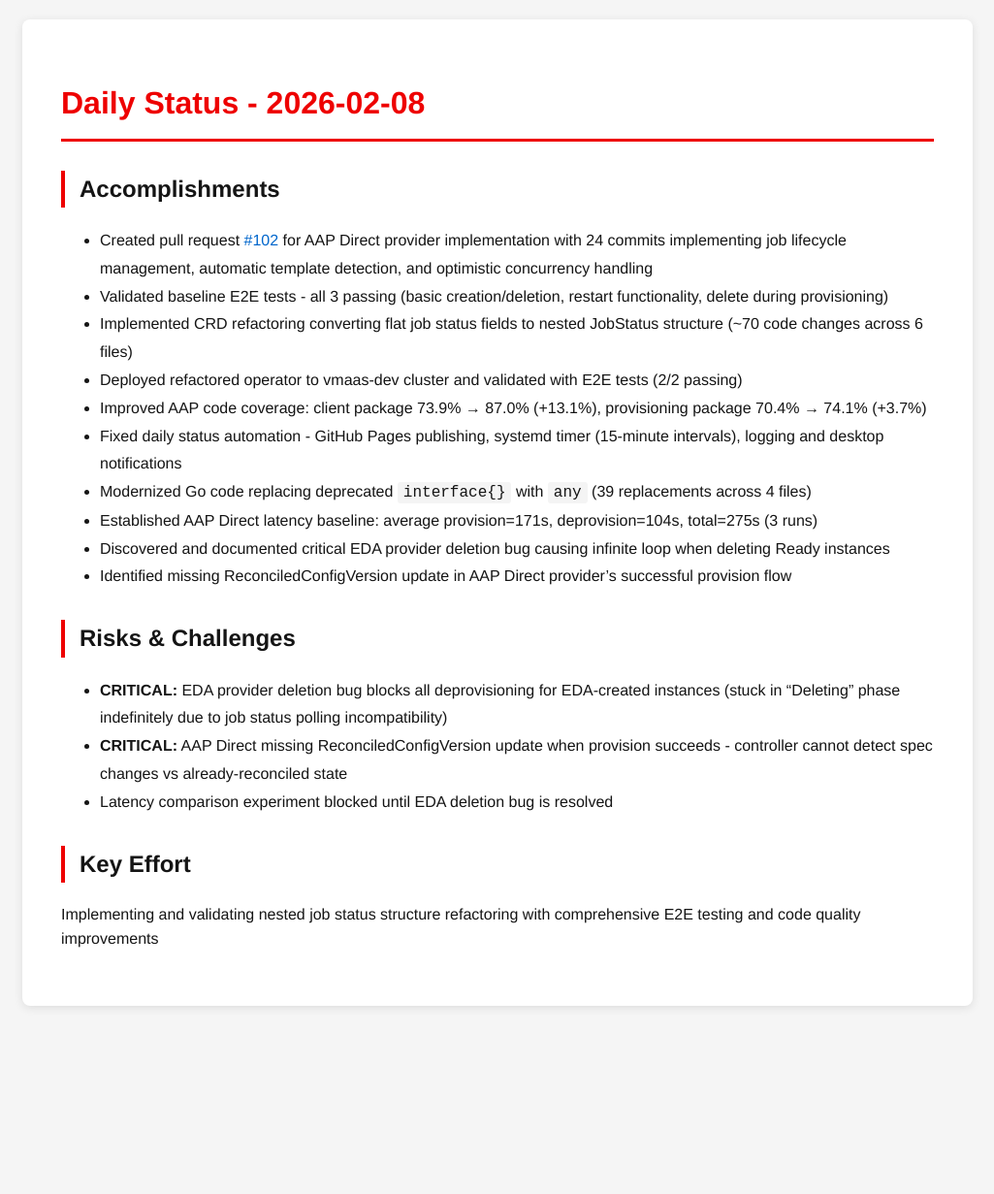
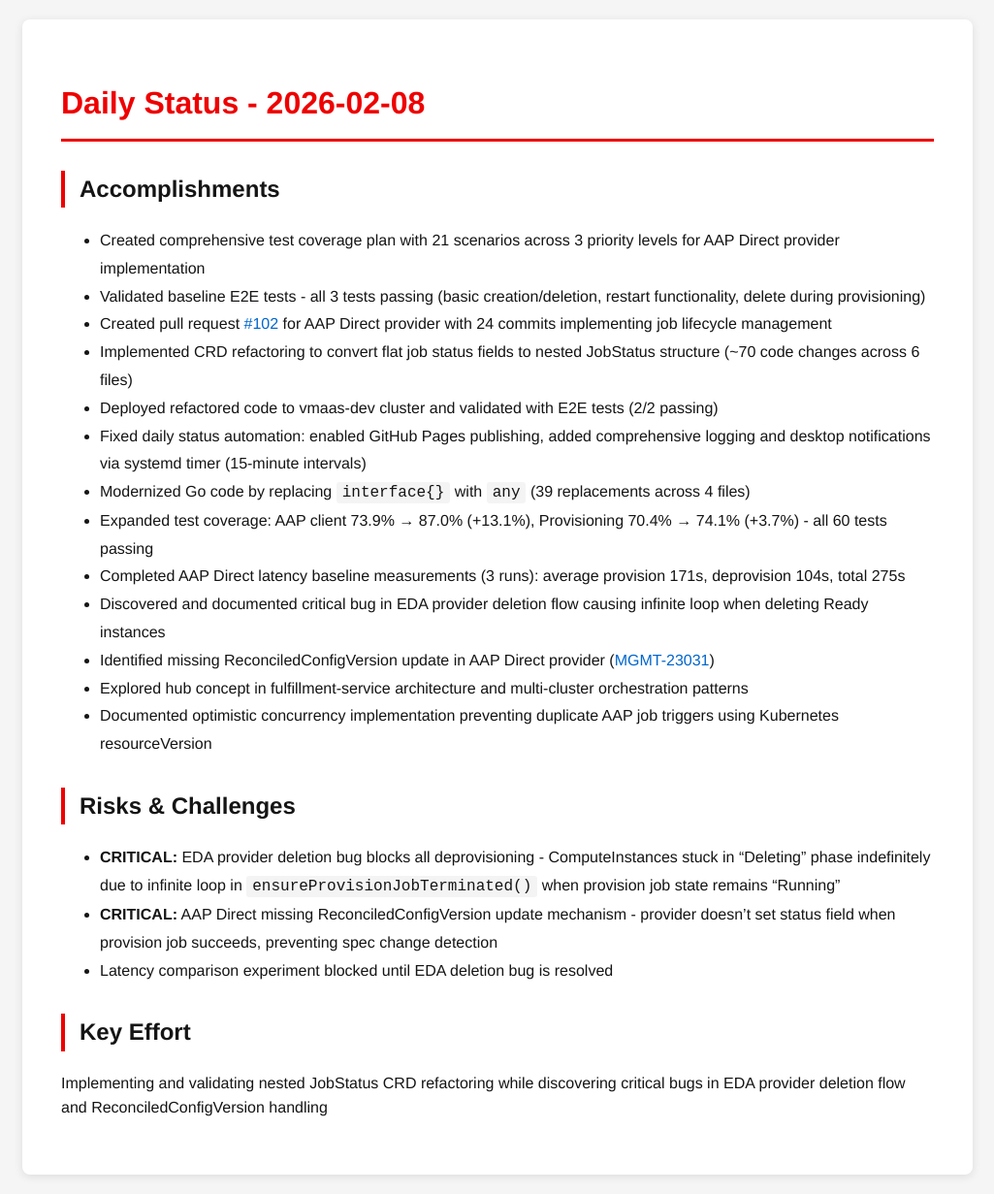
Before and after one commit to tzvatot/daily-status, a Jekyll site: the page built from 2026-02-08.md, in a window 1280 px wide. Shown: the whole page at 97% size, without its empty margins (127-1152 px from the left). Built offline with Jekyll 4.4.1, drawn with Linux system fonts in a browser that asks for light colours; before the commit the page ends 1057 px from its top, so only the background shows below that.

Commit message:
Daily status update - 2026-02-08

```diff
--- a/2026-02-08.md
+++ b/2026-02-08.md
@@ -7,21 +7,24 @@
 # Daily Status - 2026-02-08
 
 ## Accomplishments
-- Created pull request [#102](https://github.com/osac-project/osac-operator/pull/102) for AAP Direct provider implementation with 24 commits implementing job lifecycle management, automatic template detection, and optimistic concurrency handling
-- Validated baseline E2E tests - all 3 passing (basic creation/deletion, restart functionality, delete during provisioning)
-- Implemented CRD refactoring converting flat job status fields to nested JobStatus structure (~70 code changes across 6 files)
-- Deployed refactored operator to vmaas-dev cluster and validated with E2E tests (2/2 passing)
-- Improved AAP code coverage: client package 73.9% → 87.0% (+13.1%), provisioning package 70.4% → 74.1% (+3.7%)
-- Fixed daily status automation - GitHub Pages publishing, systemd timer (15-minute intervals), logging and desktop notifications
-- Modernized Go code replacing deprecated `interface{}` with `any` (39 replacements across 4 files)
-- Established AAP Direct latency baseline: average provision=171s, deprovision=104s, total=275s (3 runs)
-- Discovered and documented critical EDA provider deletion bug causing infinite loop when deleting Ready instances
-- Identified missing ReconciledConfigVersion update in AAP Direct provider's successful provision flow
+- Created comprehensive test coverage plan with 21 scenarios across 3 priority levels for AAP Direct provider implementation
+- Validated baseline E2E tests - all 3 tests passing (basic creation/deletion, restart functionality, delete during provisioning)
+- Created pull request [#102](https://github.com/osac-project/osac-operator/pull/102) for AAP Direct provider with 24 commits implementing job lifecycle management
+- Implemented CRD refactoring to convert flat job status fields to nested JobStatus structure (~70 code changes across 6 files)
+- Deployed refactored code to vmaas-dev cluster and validated with E2E tests (2/2 passing)
+- Fixed daily status automation: enabled GitHub Pages publishing, added comprehensive logging and desktop notifications via systemd timer (15-minute intervals)
+- Modernized Go code by replacing `interface{}` with `any` (39 replacements across 4 files)
+- Expanded test coverage: AAP client 73.9% → 87.0% (+13.1%), Provisioning 70.4% → 74.1% (+3.7%) - all 60 tests passing
+- Completed AAP Direct latency baseline measurements (3 runs): average provision 171s, deprovision 104s, total 275s
+- Discovered and documented critical bug in EDA provider deletion flow causing infinite loop when deleting Ready instances
+- Identified missing ReconciledConfigVersion update in AAP Direct provider ([MGMT-23031](https://issues.redhat.com/browse/MGMT-23031))
+- Explored hub concept in fulfillment-service architecture and multi-cluster orchestration patterns
+- Documented optimistic concurrency implementation preventing duplicate AAP job triggers using Kubernetes resourceVersion
 
 ## Risks & Challenges
-- **CRITICAL:** EDA provider deletion bug blocks all deprovisioning for EDA-created instances (stuck in "Deleting" phase indefinitely due to job status polling incompatibility)
-- **CRITICAL:** AAP Direct missing ReconciledConfigVersion update when provision succeeds - controller cannot detect spec changes vs already-reconciled state
+- **CRITICAL:** EDA provider deletion bug blocks all deprovisioning - ComputeInstances stuck in "Deleting" phase indefinitely due to infinite loop in `ensureProvisionJobTerminated()` when provision job state remains "Running"
+- **CRITICAL:** AAP Direct missing ReconciledConfigVersion update mechanism - provider doesn't set status field when provision job succeeds, preventing spec change detection
 - Latency comparison experiment blocked until EDA deletion bug is resolved
 
 ## Key Effort
-Implementing and validating nested job status structure refactoring with comprehensive E2E testing and code quality improvements
+Implementing and validating nested JobStatus CRD refactoring while discovering critical bugs in EDA provider deletion flow and ReconciledConfigVersion handling
```
